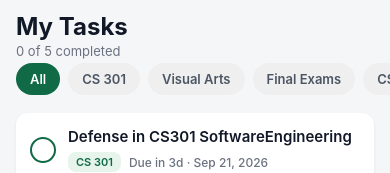
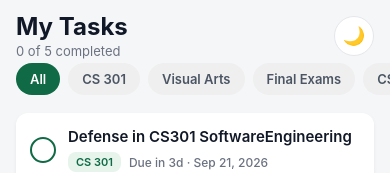
Before and after one commit to markaniban10/Student-Task-Planner, a React Native app: screen /Home in a window 390 px wide. Shown: the top 173 px of the page. Built offline with nearby package versions, Linux system fonts and the light colour scheme.

Commit message:
added a new toggle darkmode feature

```diff
--- a/screens/HomeScreen.js
+++ b/screens/HomeScreen.js
@@ -6,11 +6,13 @@
 //   3. Sort the filtered tasks by deadline (soonest first)
 //   4. Render them efficiently with FlatList
 //   5. Let the user toggle completion, open a task's details, or add a new one
+//   6. Let the user flip light/dark mode from a button in the header
 
 import React, { useState, useMemo } from 'react';
 import { View, Text, FlatList, StyleSheet, TouchableOpacity } from 'react-native';
 import { SafeAreaView } from 'react-native-safe-area-context';
 import { useTasks } from '../context/TaskContext';
+import { useTheme } from '../context/ThemeContext';
 import { sortTasksByDeadline } from '../utils/dateHelpers';
 import TaskCard from '../components/TaskCard';
 import SubjectFilterBar from '../components/SubjectFilterBar';
@@ -18,6 +20,12 @@ import SubjectFilterBar from '../components/SubjectFilterBar';
 export default function HomeScreen({ navigation }) {
   // useTasks() pulls {tasks, dispatch} out of TaskContext (see context/TaskContext.js).
   const { tasks, dispatch } = useTasks();
+
+  // useTheme() pulls the current palette plus the toggle function out of
+  // ThemeContext (see context/ThemeContext.js). `isDark` decides which icon
+  // (🌙 or ☀️) the toggle button shows.
+  const { colors, isDark, toggleTheme } = useTheme();
+  const styles = getStyles(colors);
 
   // Local UI state — this ONLY affects what HomeScreen displays, so it
   // doesn't need to live in the shared context. useState is correct here.
@@ -61,12 +69,25 @@ export default function HomeScreen({ navigation }) {
 
   return (
     <SafeAreaView style={styles.container} edges={['top']}>
-      {/* --- Header --- */}
+      {/* --- Header ---
+          flexDirection: 'row' + justifyContent: 'space-between' is what
+          pins the title on the left and the toggle button on the right,
+          with any leftover space pushed between them. */}
       <View style={styles.header}>
+        <View>
           <Text style={styles.headerTitle}>My Tasks</Text>
           <Text style={styles.headerSubtitle}>
             {completedCount} of {tasks.length} completed
           </Text>
+        </View>
+
+        <TouchableOpacity
+          style={styles.themeToggle}
+          onPress={toggleTheme}
+          accessibilityLabel="Toggle dark mode"
+        >
+          <Text style={styles.themeToggleIcon}>{isDark ? '☀️' : '🌙'}</Text>
+        </TouchableOpacity>
       </View>
 
       {/* --- Subject filter chips --- */}
@@ -105,12 +126,16 @@ export default function HomeScreen({ navigation }) {
   );
 }
 
-const styles = StyleSheet.create({
+function getStyles(colors) {
+  return StyleSheet.create({
     container: {
       flex: 1, // fill the entire screen
-    backgroundColor: '#F5F6F8',
+      backgroundColor: colors.background,
     },
     header: {
+      flexDirection: 'row',
+      justifyContent: 'space-between', // title left, toggle right
+      alignItems: 'center',
       paddingHorizontal: 16,
       paddingTop: 12,
       paddingBottom: 4,
@@ -118,12 +143,25 @@ const styles = StyleSheet.create({
     headerTitle: {
       fontSize: 24,
       fontWeight: '700',
-    color: '#111827',
+      color: colors.text,
     },
     headerSubtitle: {
       fontSize: 13,
-    color: '#6B7280',
+      color: colors.subtext,
       marginTop: 2,
+    },
+    themeToggle: {
+      width: 40,
+      height: 40,
+      borderRadius: 20,
+      backgroundColor: colors.surface,
+      alignItems: 'center',
+      justifyContent: 'center',
+      borderWidth: 1,
+      borderColor: colors.border,
+    },
+    themeToggleIcon: {
+      fontSize: 18,
     },
     listContent: {
       paddingBottom: 100, // leave room so the FAB never covers the last card
@@ -131,7 +169,7 @@ const styles = StyleSheet.create({
     },
     emptyText: {
       textAlign: 'center',
-    color: '#9CA3AF',
+      color: colors.subtext,
       marginTop: 40,
       fontSize: 14,
     },
@@ -142,7 +180,7 @@ const styles = StyleSheet.create({
       width: 56,
       height: 56,
       borderRadius: 28,
-    backgroundColor: '#0F6A45',
+      backgroundColor: colors.primary,
       alignItems: 'center',
       justifyContent: 'center',
       shadowColor: '#000',
@@ -158,3 +196,4 @@ const styles = StyleSheet.create({
       marginTop: -2, // small nudge so the + looks visually centered
     },
   });
+}
```
Lines whose indentation alone changed are shown as unchanged.
